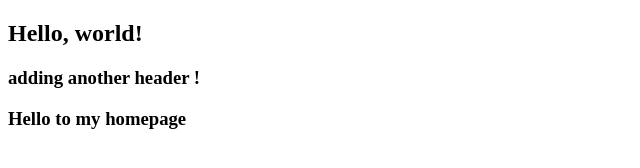
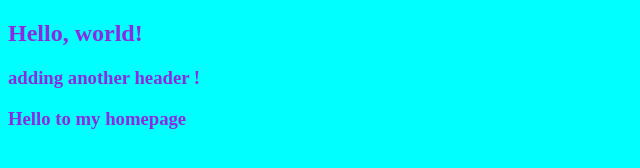
Before and after one commit to MahdiOuzzane/demo, a plain HTML site: page index.html in a window 1280 px wide. Shown: the whole page, without its empty margins (0-640 px from the left). Drawn offline with Linux system fonts and the light colour scheme.

Commit message:
adding styles

```diff
--- a/index.html
+++ b/index.html
@@ -5,6 +5,12 @@
     <meta http-equiv="X-UA-Compatible" content="IE=edge">
     <meta name="viewport" content="width=device-width, initial-scale=1.0">
     <title>Home</title>
+    <style>
+        body {
+            background-color: aqua;
+            color: blueviolet;
+        }
+    </style>
 </head>
 <body>
     <H2>Hello, world!</H2>
```
